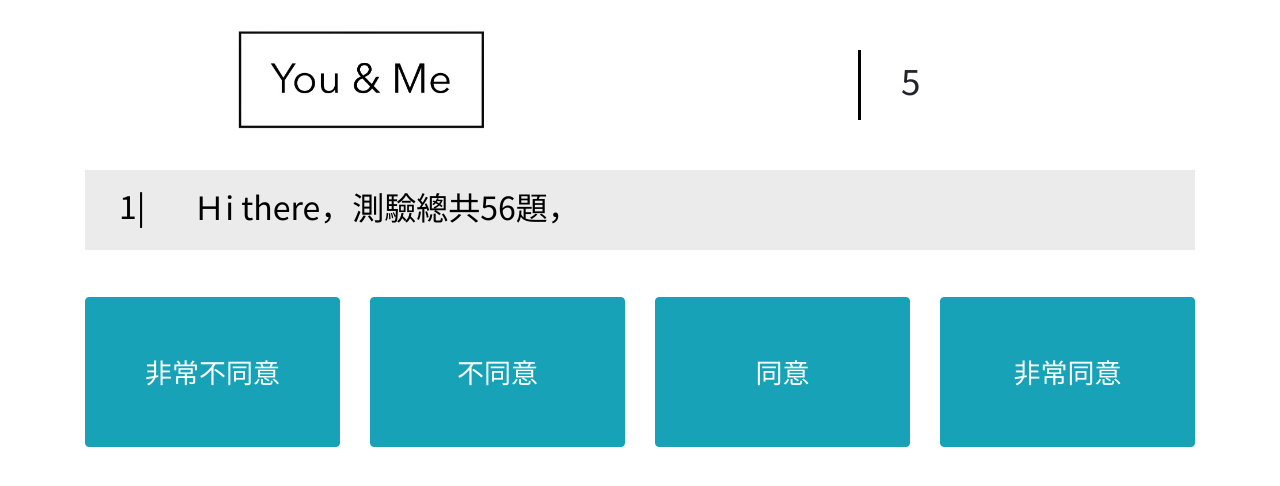
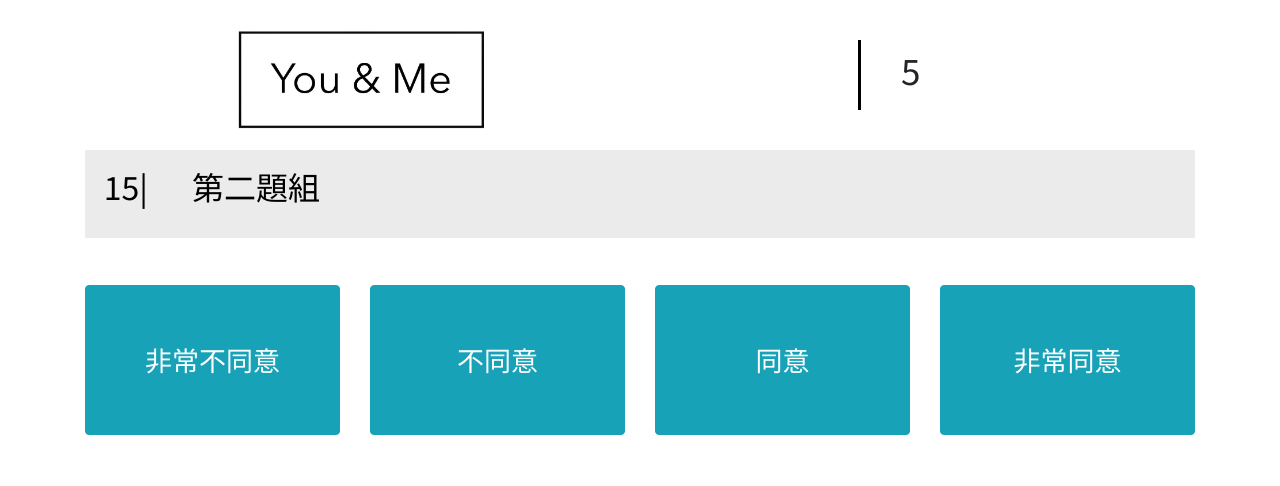
Before and after one commit to jerry861200/Questionnaire, a plain HTML site: page Q2.html in a window 1280 px wide. Drawn offline with nearby package versions, Linux system fonts and the light colour scheme.

Commit message:
New style

```diff
--- a/Q2.html
+++ b/Q2.html
@@ -37,19 +37,20 @@
 
         .questionPassage {
             line-height: 40px;
+            font-size: 22px;
         }
 
         .counterBlock {
             height: 70px;
             width: 70px;
-            margin: 20px auto;
+            margin: 10px auto;
         }
 
         .counterBlockLeftBorder {
             height: 70px;
             width: 2.5px;
             background-color: black;
-            margin-top: 40px;
+            margin-top: 20px;
         }
 
         @media (min-width: 576px) {
@@ -61,6 +62,14 @@
                 margin-left: 0;
 
             }
+
+            .counterBlockLeftBorder {
+            height: 70px;
+            width: 2.5px;
+            background-color: black;
+            margin-top: 30px;
+        }
+
 
             .counterNumber {
                 font-size: 50px;
@@ -76,7 +85,15 @@
                 color: white;
                 line-height: 250px;
             }
+            .questionPassage {
+            line-height: 40px;
+            font-size: 32px;
         }
+
+
+
+        }
+
 
 
 
@@ -152,6 +169,9 @@
             width: inherit;
             font-size: 27px;
         }
+        .questionMark{
+            margin-left: -0.5vw;
+        }
     </style>
 
 </head>
@@ -189,11 +209,12 @@
         <div id="questionBlock" class="p-3 mb-4">
 
             <div class="row">
-                <div class="col-1">
-                    <h2 class="text-center">1|</h2>
+                <div class="col-1 questionMark" style="margin-right:5px;">
+                    <p class="text-center questionPassage" >15|</p>
                 </div>
-                <div class="col-11">
-                    <h2 class="questionPassage"> Ｈi there，測驗總共56題，</h2>
+
+                <div class="col-11 " style="margin-right: -10px;">
+                    <p class="questionPassage" > 第二題組</p>
                 </div>
             </div>
         </div>
@@ -279,7 +300,7 @@
     <script src="./jquery-param-master/jquery-param.js">
     </script>
     <script>
-
+        let totalBrave = 0;
 
         let t = 10;
 
```
Also changed, not shown: Q1.html (+18 -6 lines), Q3.html (+28 -7 lines), Q4.html (+28 -7 lines).
